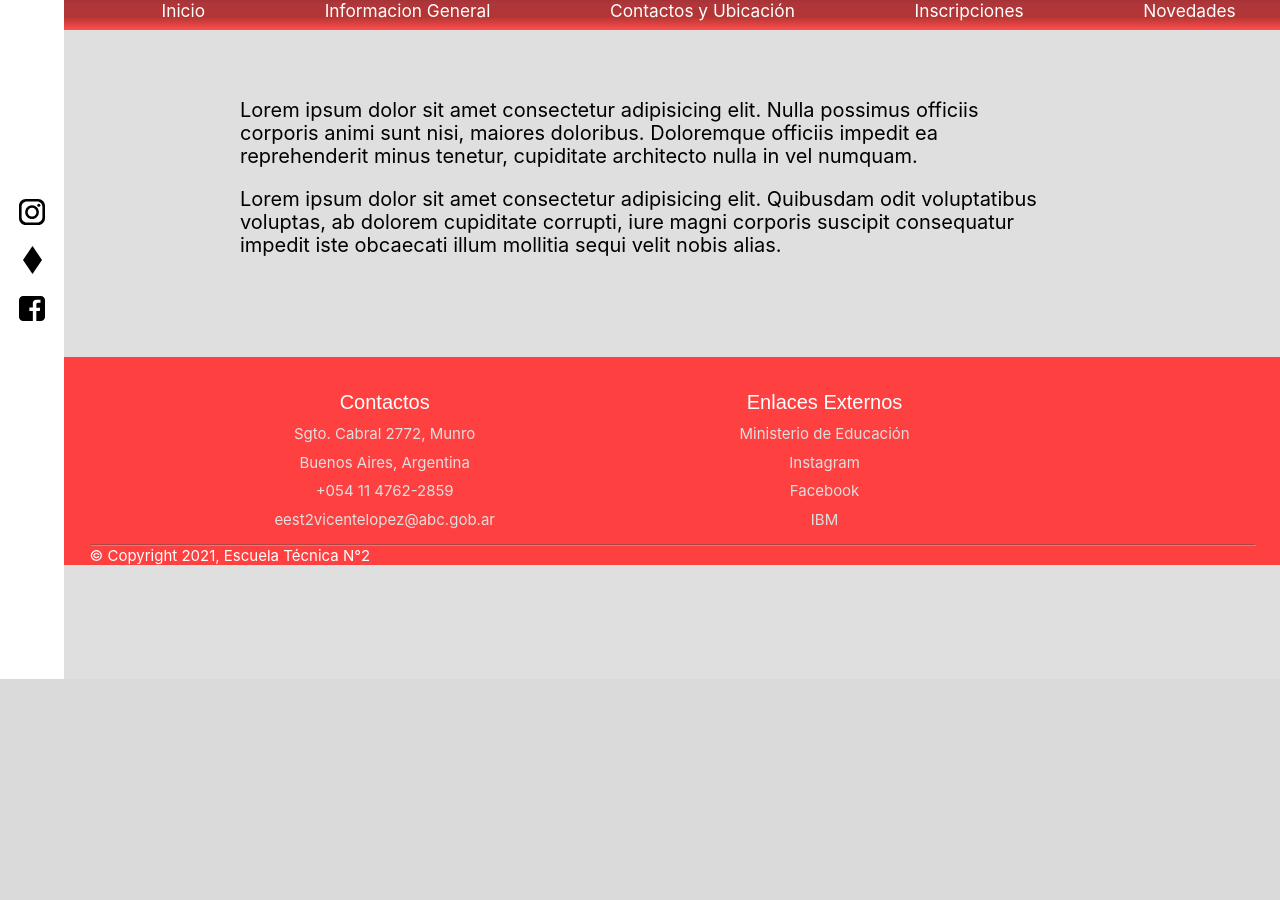
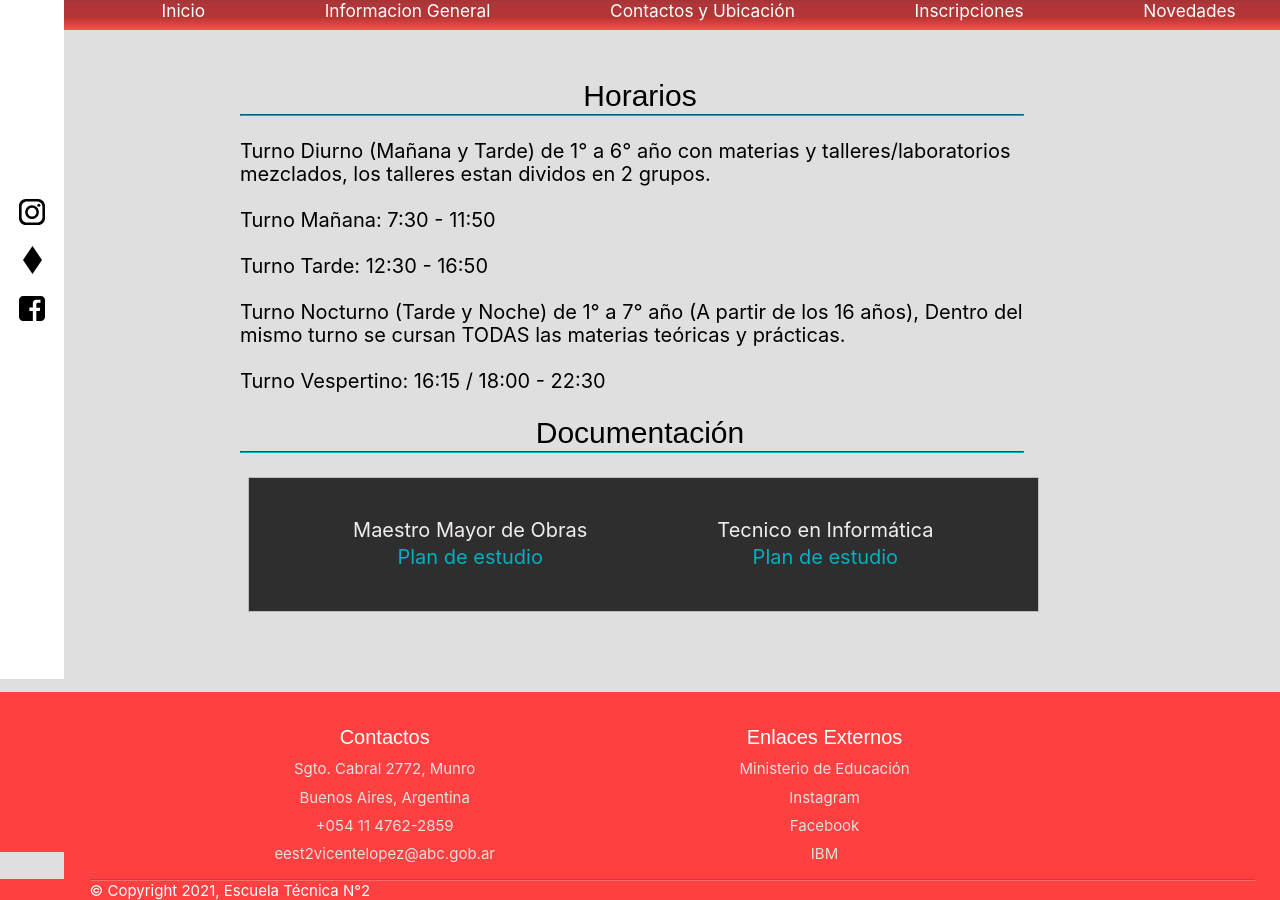
Before and after one commit to GabiDam/TecnicaN2.github.io, a PHP site: page /inf_general/inf_general.html in a window 1280 px wide. Shown: the part 121-1021 px from the top of the page. Before the commit the page ends 800 px from the top, so only its background shows below. Run offline with PHP 8.4, Linux system fonts and the light colour scheme.

Commit message:
mas cambios locos

```diff
--- a/inf_general/inf_general.css
+++ b/inf_general/inf_general.css
@@ -140,8 +140,6 @@ header {
 	padding-bottom:0.6rem ;
     color: white;
     text-decoration: none;
-
-
 }
 
 .navigation ul li a:hover{
@@ -149,6 +147,54 @@ header {
     background: linear-gradient(180deg, rgb(255, 78, 78), rgb(180, 53, 51), rgb(175, 54, 58), rgb(143, 45, 42));
 }
 
+.continf{
+
+}
+
+.hrt{
+	height: 0.5px;
+	margin-bottom: 3vh;
+	background-color: rgb(0, 175, 194);
+	border-color: rgb(0, 175, 194);
+}
+
+.title{
+	font-family: 'Montserrat', sans-serif;
+    font-size: 30px;
+	text-align: center;
+}
+
+.info{
+	font-family: -apple-system, BlinkMacSystemFont, 'Segoe UI', Roboto, Oxygen, Ubuntu, Cantarell, 'Open Sans', 'Helvetica Neue', sans-serif;
+    font-size: 20px;
+	text-align: start;
+}
+
+
+
+td{
+	padding-right: 5vw;
+	padding-left: 5vw;
+}
+
+.ch:hover{
+	color: black;
+}
+
+.ch{
+	text-decoration: none;
+	color: rgb(0, 175, 194);
+}
+
+.Tablalink{
+	background-color: rgb(46, 46, 46);
+	color: rgb(243, 238, 238);
+	text-align: center;
+	padding: 3vw;
+	margin-left: 0.6vw;
+	border: 1px solid rgb(187, 187, 187);
+
+}
 
 aside {
 	/**/
--- a/inf_general/inf_general.html
+++ b/inf_general/inf_general.html
@@ -86,11 +86,65 @@
 
 
     <main><!-- CONTENIDO TOTAL DE LA PAGINA --->
-        <div class="banner"></div>
         <!--  Contenido Principal e Importante  -->
-        <section><!--SECTION = SECCIONES DE LA PAGINA-->
-            <p>Lorem ipsum dolor sit amet consectetur adipisicing elit. Nulla possimus officiis corporis animi sunt nisi, maiores doloribus. Doloremque officiis impedit ea reprehenderit minus tenetur, cupiditate architecto nulla in vel numquam.</p>
-            <p>Lorem ipsum dolor sit amet consectetur adipisicing elit. Quibusdam odit voluptatibus voluptas, ab dolorem cupiditate corrupti, iure magni corporis suscipit consequatur impedit iste obcaecati illum mollitia sequi velit nobis alias.</p>
+        <section class="continf"><!--SECTION = SECCIONES DE LA PAGINA-->
+            <div class="title">
+                <a>
+                    Horarios
+                </a>
+                <hr class="hrt"></hr>
+            </div>
+            <div class="info">
+                <a>
+                    Turno Diurno (Mañana y Tarde) de 1° a 6° año con materias y talleres/laboratorios mezclados, los talleres estan dividos en 2 grupos.
+                </a>
+                <br></br>
+                <a>
+                    Turno Mañana: 7:30 - 11:50
+                </a>
+                <br></br>
+                <a>
+                    Turno Tarde: 12:30 - 16:50
+                </a>
+                <br></br>
+                <a>
+                    Turno Nocturno (Tarde y Noche) de 1° a 7° año (A partir de los 16 años), Dentro del mismo turno se cursan TODAS las materias teóricas y prácticas.
+                </a>
+                <br></br>
+                <a>
+                    Turno Vespertino: 16:15 / 18:00 - 22:30
+                </a>
+                <br></br>
+            </div>
+            <div class="title">
+                <a>
+                    Documentación
+                </a>
+                <hr class="hrt"></hr>
+            </div>
+
+            <table class="Tablalink">
+
+            <tr>
+                <td>Maestro Mayor de Obras</td>
+
+                <td>Tecnico en Informática</td>
+            </tr>
+
+            <tr>
+                <td>
+                <a class="ch" href= "https://www.google.com">
+                    Plan de estudio
+                </a>
+                </td>
+                <td>
+                <a class="ch" href= "https://www.google.com">
+                    Plan de estudio
+                </a>
+                </td>
+            </tr>
+
+            </table>
         </section>
     </main>
     <footer> <!--Pie de Pagina--->⠀⠀⠀⠀
```
Also changed, not shown: contactos_ubicacion/contactos_ubicacion.html (+14 -14 lines).
